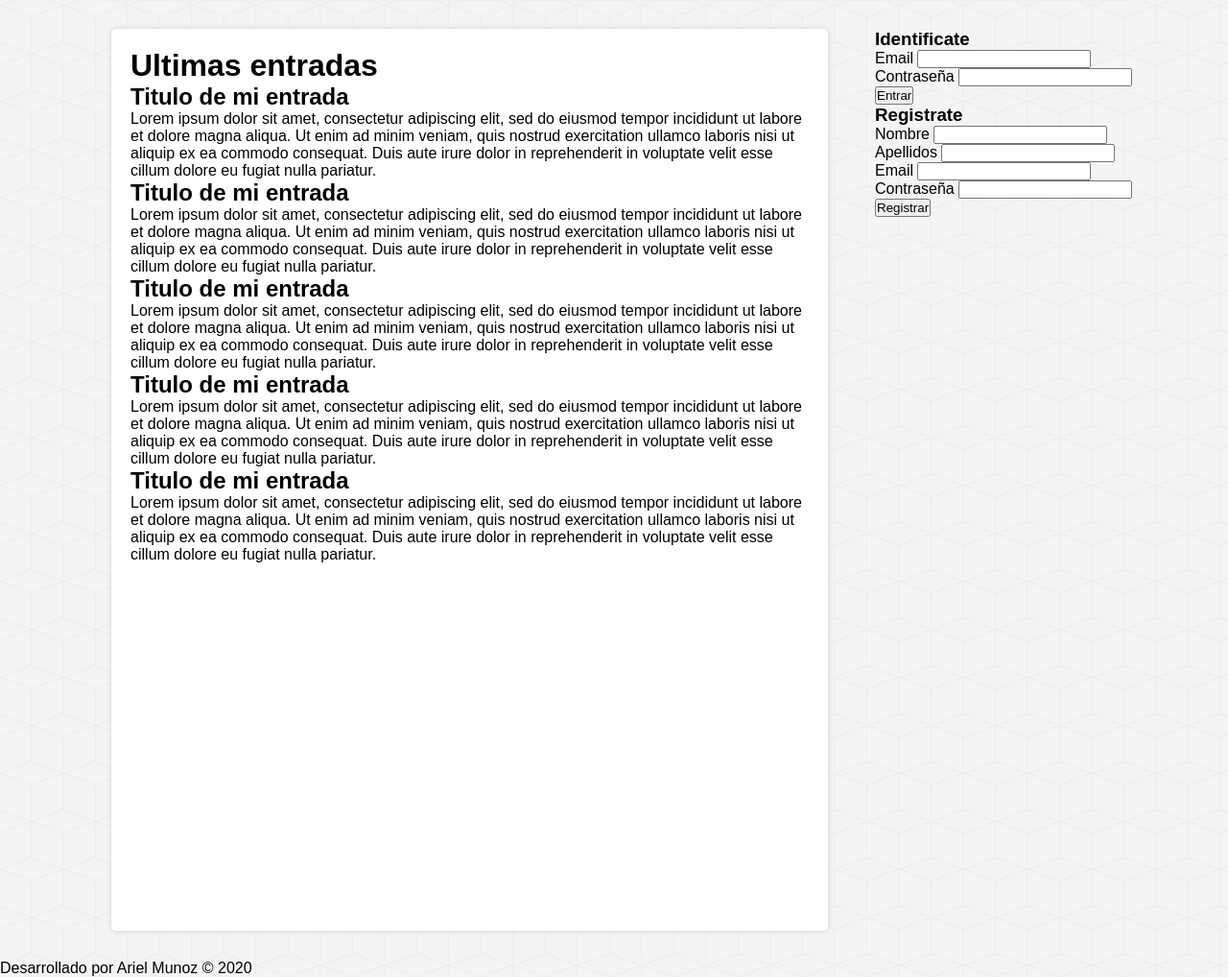
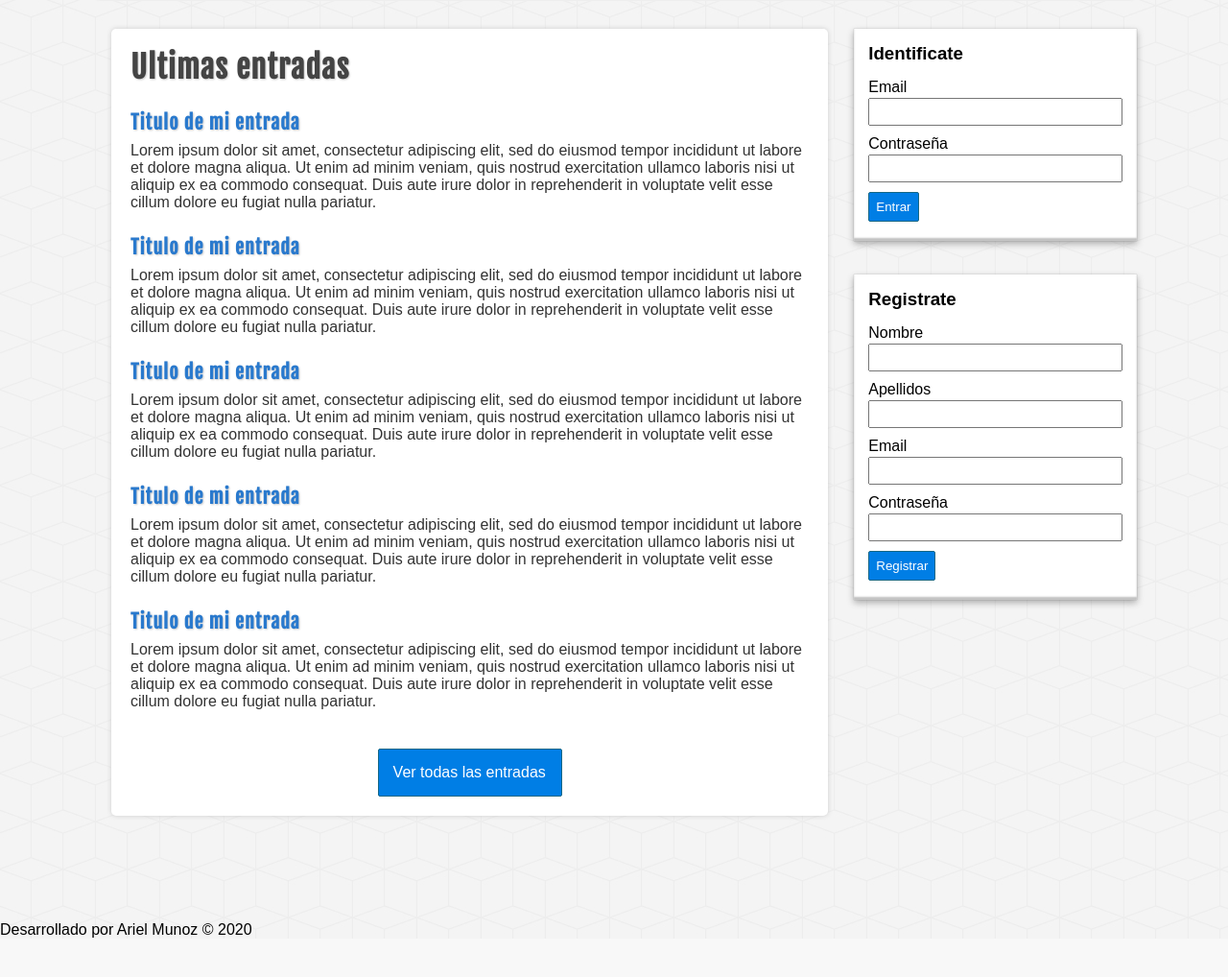
Before and after one commit to Arielgmv/proyecto-php, a PHP site: page / in a window 1280 px wide. Shown: the part 157-1175 px from the top of the page at 96% size. After the commit the page ends 1134 px from the top, so only its background shows below. Run offline with PHP 8.4, Linux system fonts and the light colour scheme.

Commit message:
Avances_(16-9-20)

```diff
--- a/assets/css/style.css
+++ b/assets/css/style.css
@@ -102,15 +102,59 @@ body {
 /*Barra Lateral*/
 #sidebar{
     float: right;
-    width: 25%;
+    width: 27%;
     min-height: 900px;
+}
+
+.bloque{
+    display: block;
+    width: 90%;
+    margin: 0px auto;
+    margin-bottom: 35px;
+    background: white;
+    padding: 15px;
+    box-shadow: 0px 0px 1px rgba(0,0,0, 0.3), 0px 3px 7px rgba(0,0,0, 0.3), 0px 0px 1px #ffffff inset, 0px -3px 2px rgba(0,0,0, 0.25) inset;
+}
+
+.bloque h3{
+    margin-bottom: 15px;
+}
+
+label,
+input[type="text"],
+input[type="email"],
+input[type="password"]{
+    display: block;
+    width: 95%;
+    margin-top: 2px;
+    margin-bottom: 2px;
+}
+
+input[type="text"],
+input[type="email"],
+input[type="password"]{
+    padding: 5px;
+    margin-bottom: 10px;
+}
+
+input[type="button"],
+input[type="submit"]{
+    margin-top: 5px;
+    margin-bottom: 5px;
+    display: block;
+    border-radius: 2px;
+    color: white;
+    background: #007ee5;
+    border: 1px solid #156785;
+    cursor: pointer;
+    padding: 7px;
 }
 
 /*Principal*/
 #principal{
     float: left;
     width: 65%;
-    min-height: 900px;
+    min-height: 700px;
     background: white;
     border-radius: 5px;
     box-shadow: 0px 0px 5px #ccc;
@@ -118,3 +162,41 @@ body {
     margin-left: 20px;
     overflow: hidden;
 }
+
+#principal a{
+    color: #333;
+}
+
+#principal h1{
+    font-size: 32px;
+    color: #444;
+    letter-spacing: 1px;
+    text-shadow: 1px 1px 2px #ccc;
+    font-family: "fajala";
+}
+
+#principal h2{
+    font-size: 20px;
+    color: #2979cd;
+    text-shadow: 1px 1px 2px #ccc;
+    letter-spacing: 1px;
+    font-family: "fajala";
+    margin-top: 25px;
+}
+
+#principal p{
+    margin-top: 8px;
+}
+
+#ver-todas a{
+    display: block;
+    border-radius: 2px;
+    padding: 15px;
+    color: white;
+    background: #007ee5;
+    border: 1px solid #156785;
+    cursor: pointer;
+    width: 160px;
+    margin: 0px auto;
+    margin-top: 40px;
+}
--- a/index.php
+++ b/index.php
@@ -84,6 +84,7 @@
         <div id="principal">
             <h1>Ultimas entradas</h1>
             <article class="entrada">
+                <a href="">
                     <h2>Titulo de mi entrada</h2>
                     <p>
                         Lorem ipsum dolor sit amet, consectetur adipiscing elit, sed do eiusmod tempor incididunt ut
@@ -91,9 +92,11 @@
                         laboris nisi ut aliquip ex ea commodo consequat. Duis aute irure dolor in reprehenderit in
                         voluptate velit esse cillum dolore eu fugiat nulla pariatur.
                     </p>
+                </a>
             </article>
 
             <article class="entrada">
+                <a href="">
                     <h2>Titulo de mi entrada</h2>
                     <p>
                         Lorem ipsum dolor sit amet, consectetur adipiscing elit, sed do eiusmod tempor incididunt ut
@@ -101,9 +104,11 @@
                         laboris nisi ut aliquip ex ea commodo consequat. Duis aute irure dolor in reprehenderit in
                         voluptate velit esse cillum dolore eu fugiat nulla pariatur.
                     </p>
+                </a>
             </article>
 
             <article class="entrada">
+                <a href="">
                     <h2>Titulo de mi entrada</h2>
                     <p>
                         Lorem ipsum dolor sit amet, consectetur adipiscing elit, sed do eiusmod tempor incididunt ut
@@ -111,9 +116,11 @@
                         laboris nisi ut aliquip ex ea commodo consequat. Duis aute irure dolor in reprehenderit in
                         voluptate velit esse cillum dolore eu fugiat nulla pariatur.
                     </p>
+                </a>
             </article>
 
             <article class="entrada">
+                <a href="">
                     <h2>Titulo de mi entrada</h2>
                     <p>
                         Lorem ipsum dolor sit amet, consectetur adipiscing elit, sed do eiusmod tempor incididunt ut
@@ -121,9 +128,11 @@
                         laboris nisi ut aliquip ex ea commodo consequat. Duis aute irure dolor in reprehenderit in
                         voluptate velit esse cillum dolore eu fugiat nulla pariatur.
                     </p>
+                </a>
             </article>
 
             <article class="entrada">
+                <a href="">
                     <h2>Titulo de mi entrada</h2>
                     <p>
                         Lorem ipsum dolor sit amet, consectetur adipiscing elit, sed do eiusmod tempor incididunt ut
@@ -131,8 +140,12 @@
                         laboris nisi ut aliquip ex ea commodo consequat. Duis aute irure dolor in reprehenderit in
                         voluptate velit esse cillum dolore eu fugiat nulla pariatur.
                     </p>
+                </a>
             </article>
+            <div id="ver-todas">
+                <a href="">Ver todas las entradas</a>
             </div>
+        </div> <!--Fin Principal-->
         <div class="clearfix"></div>
     </div>
 
```
Lines whose indentation alone changed are shown as unchanged.
